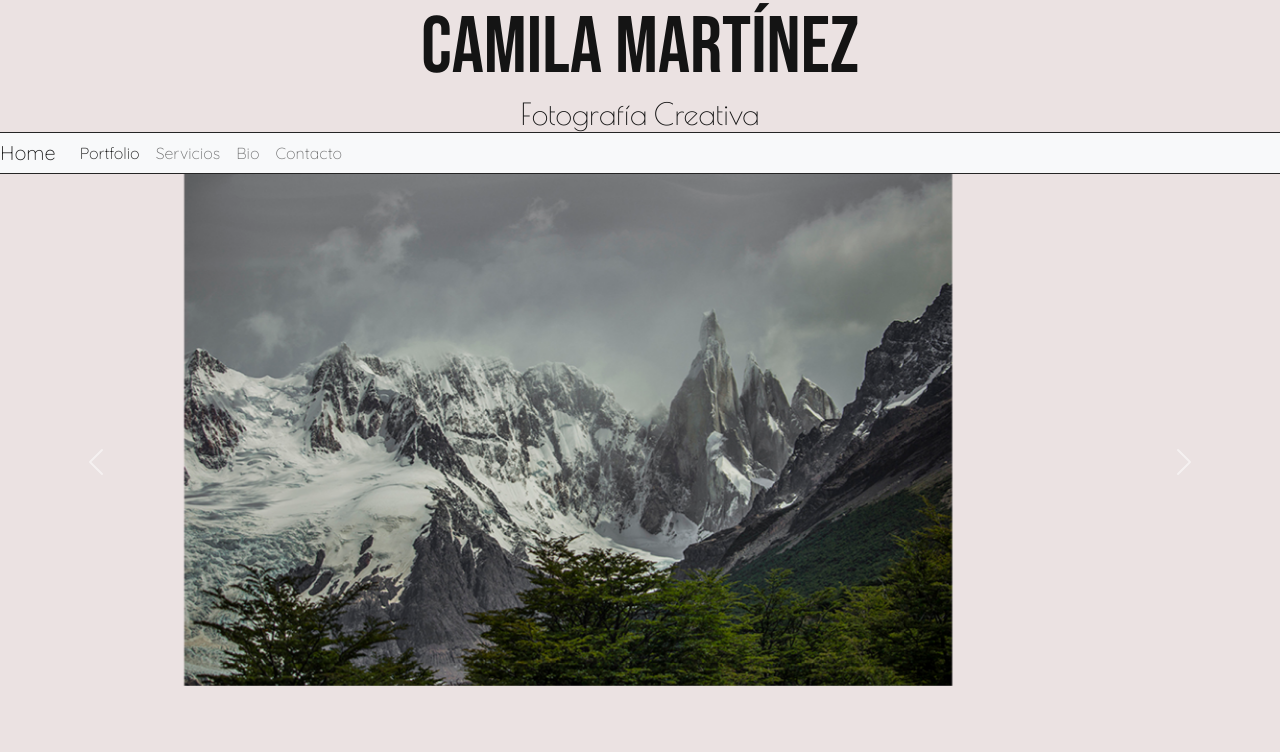
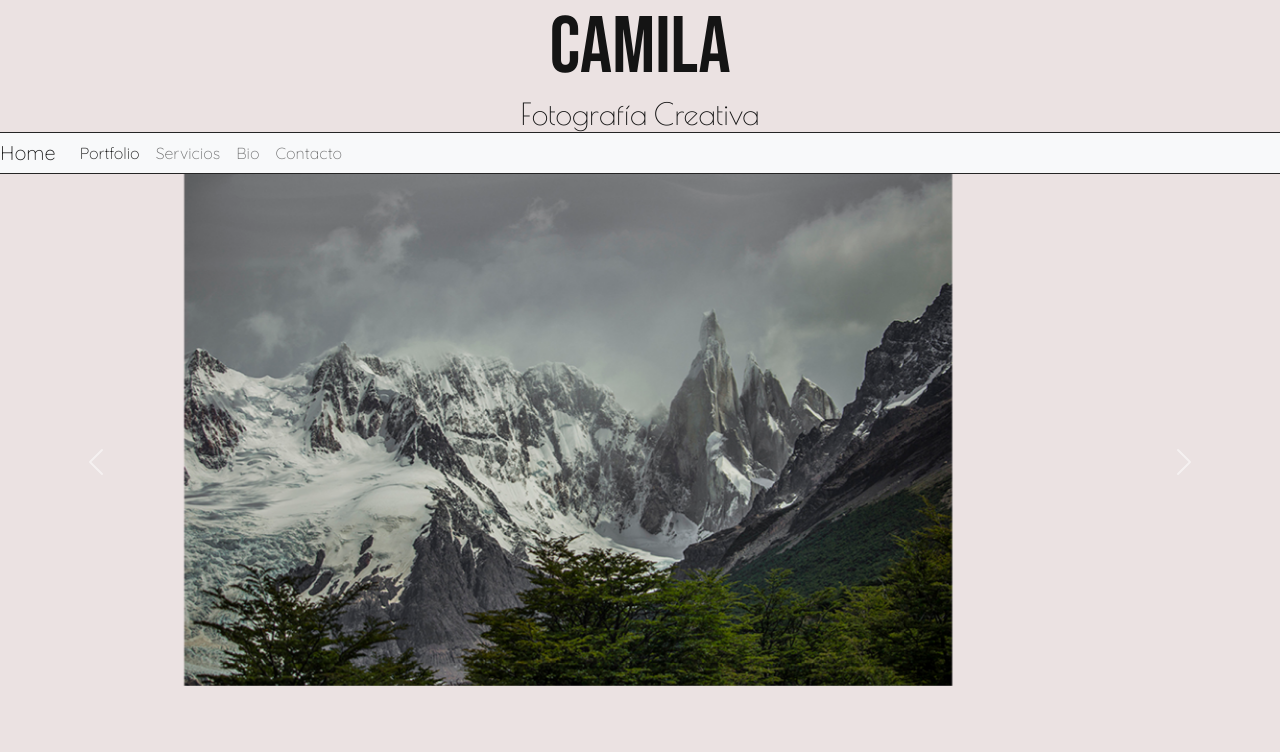
Before and after one commit to Cammartz/tercer_repo, a website: page index.html in a window 1280 px wide. Shown: the top 752 px of the page. Drawn offline with nearby package versions, Linux system fonts and the light colour scheme; files whose address does not match are found by name.

Commit message:
nuevo titulo

```diff
--- a/index.html
+++ b/index.html
@@ -18,7 +18,7 @@
 <body class="container-fluid">
     <header>
         <div class="row">
-            <h1 class="col-12 estiloTitulo"> Camila Martínez </h1>
+            <h1 class="col-12 estiloTitulo"> Camila </h1>
         </div>
         <div class="row">
             <h2 class="col-12 estiloSubtitulo">Fotografía Creativa</h2>
```
